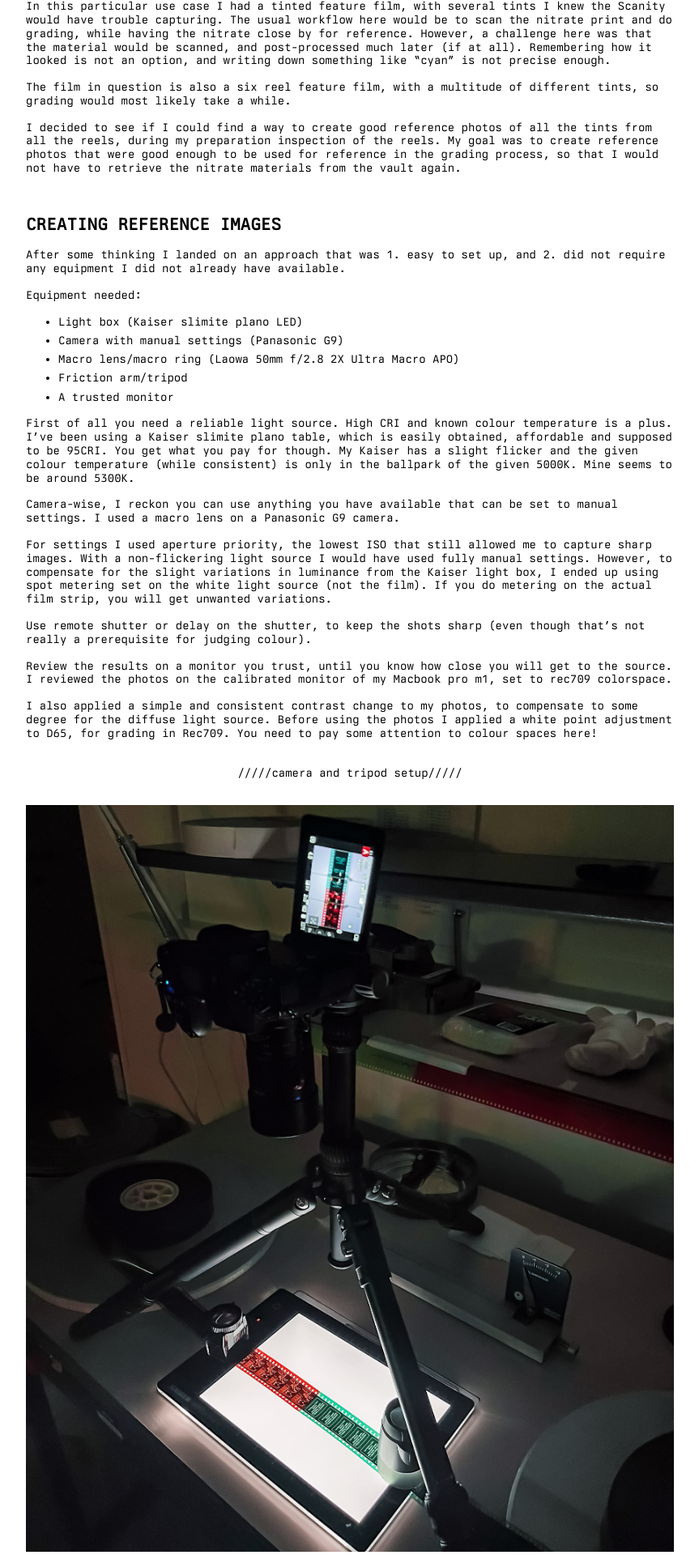
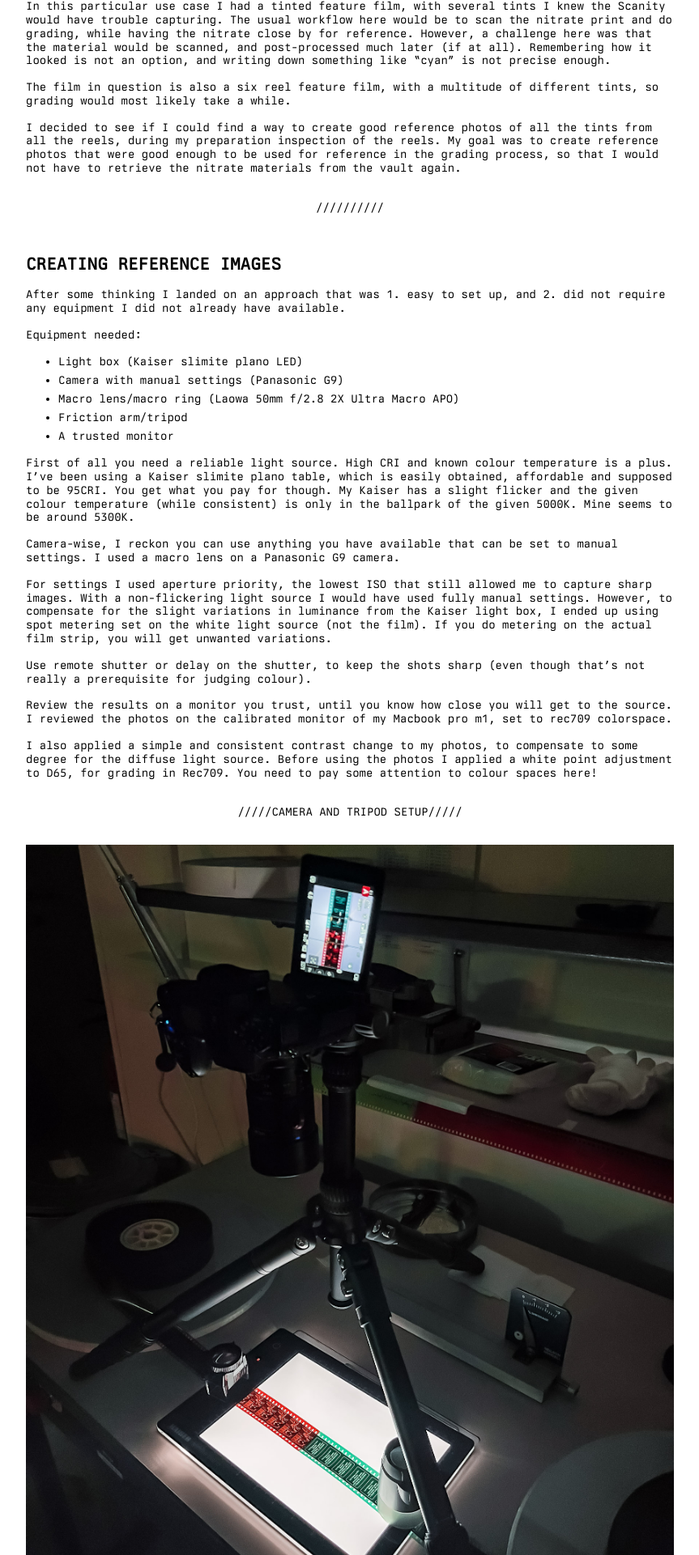
Before and after one commit to torbjornbp/torbjornbp.github.io, a Jekyll site: the page built from _posts/documents/2023-05-09-reference-images-for-grading.md, in a window 1280 px wide. Shown: the part 365-2285 px from the top of the page at 81% size, without its empty margins (208-1071 px from the left). Built offline with Jekyll 4.4.1, drawn with Linux system fonts in a browser that asks for light colours.

Commit message:
Update 2023-05-09-reference-images-for-grading.md

```diff
--- a/_posts/documents/2023-05-09-reference-images-for-grading.md
+++ b/_posts/documents/2023-05-09-reference-images-for-grading.md
@@ -13,6 +13,8 @@
 The film in question is also a six reel feature film, with a multitude of different tints, so grading would most likely take a while.
 
 I decided to see if I could find a way to create good reference photos of all the tints from all the reels, during my preparation inspection of the reels. My goal was to create reference photos that were good enough to be used for reference in the grading process, so that I would not have to retrieve the nitrate materials from the vault again.
+
+---
 
 ## Creating reference images
 After some thinking I landed on an approach that was 1. easy to set up, and 2. did not require any equipment I did not already have available.
@@ -37,7 +39,7 @@
 I also applied a simple and consistent contrast change to my photos, to compensate to some degree for the diffuse light source. Before using the photos I applied a white point adjustment to D65, for grading in Rec709. You need to pay some attention to colour spaces here!
 
 ---
-{: data-content="camera and tripod setup"}
+{: data-content="CAMERA AND TRIPOD SETUP"}
 
 ![](/assets/img/reference-images/tripod.jpg)
 
@@ -53,7 +55,7 @@
 Another thing to note here is that, while the colours might not be 100% accurate, this enables you to document the colours *in relation* to each other. Eg. "tint X" is greener than "tint Y".  Documenting that yellow 1 has redder midtones/shadows than yellow 2 for example is valuable information.
 
 ---
-{: data-content="two different yellows"}
+{: data-content="TWO DIFFERENT YELLOWS"}
 
 ![](/assets/img/reference-images/reference2.jpg)
 
@@ -66,7 +68,7 @@
 For the film in question I took around 100 reference images like this.
 
 ---
-{: data-content="typical reference image"}
+{: data-content="TYPICAL REFERENCE IMAGE"}
 
 ![](/assets/img/reference-images/reference.jpg)
 
@@ -122,10 +124,10 @@
 
 Even though the colours don't look right, I believe scanning the film in colour still has merit. It lets you document the fact that there were colours (although rendered incorrectly) in the film, something a monochrome scan would not. As long as you are dealing with colours your scanner can see, that is...
 
-This text is based on various tests and work I did in 2022.
+*This text is based on various tests and work I did in 2022.*
 
 ---
-{: data-content="footnotes"}
+{: data-content="FOOTNOTES"}
 
 [^1]: Fluckiger et al. (2018). *Investigation of Film Material–Scanner Interaction.* Fluckiger. (n.d.). Investigation of film material–scanner interaction. Retrieved March 9, 2023, from [https://barbaraflueckiger.files.wordpress.com/2018/03/flueckigeretal_investigationfilmmaterialscannerinteraction_2018_v_1-1c.pdf](https://barbaraflueckiger.files.wordpress.com/2018/03/flueckigeretal_investigationfilmmaterialscannerinteraction_2018_v_1-1c.pdf)
 [^2]: Trumpy, Giorgio & Flueckiger, Barbara. (2018). *Chromatic Callier Effect and its Repercussions on the Digitization of Early Film Colors.* Journal of Imaging Science and Technology. 63. [10.2352/J.ImagingSci.Technol.2019.63.1.010506](https://www.researchgate.net/publication/327937633_Chromatic_Callier_Effect_and_its_Repercussions_on_the_Digitization_of_Early_Film_Colors).
```
